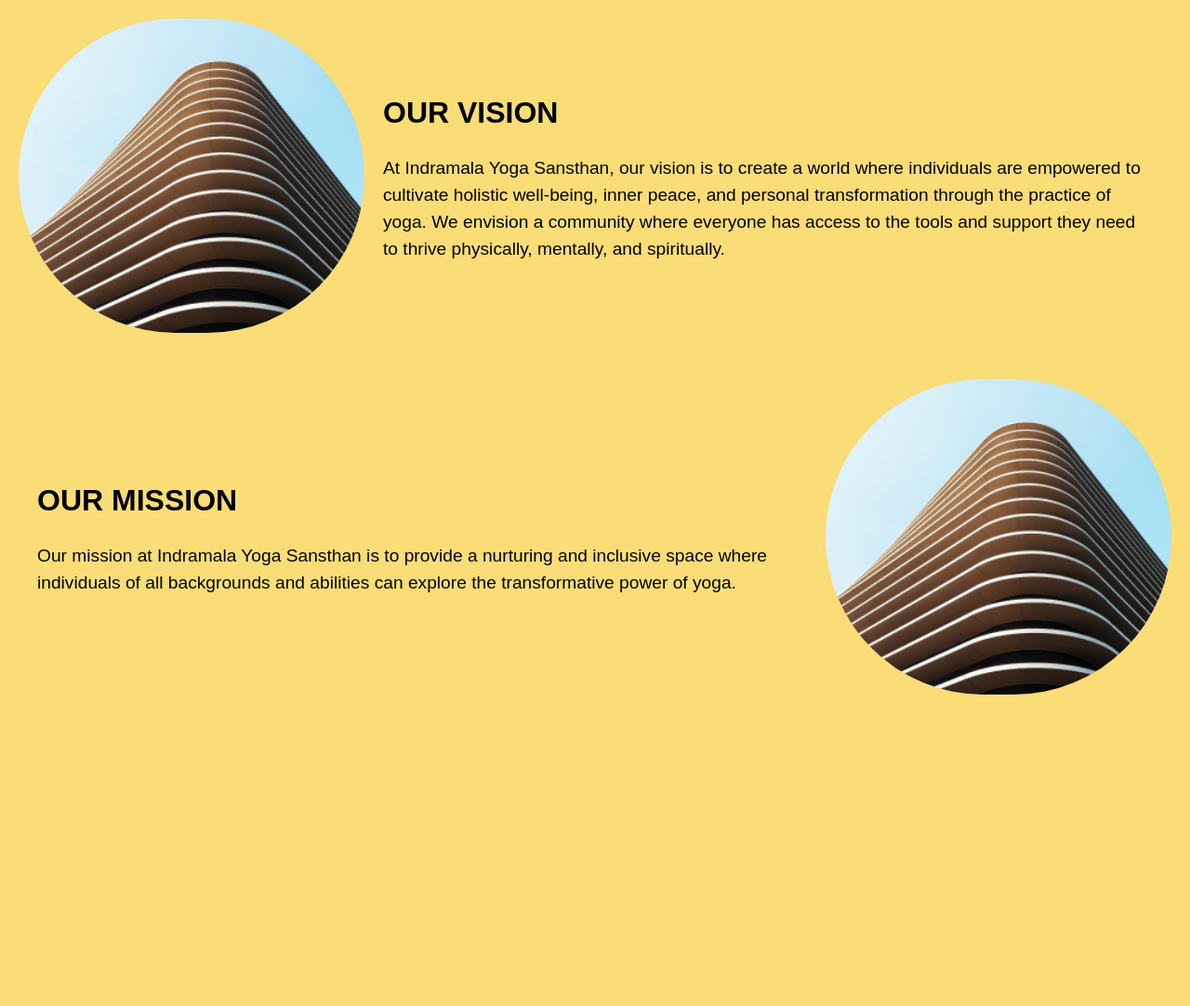
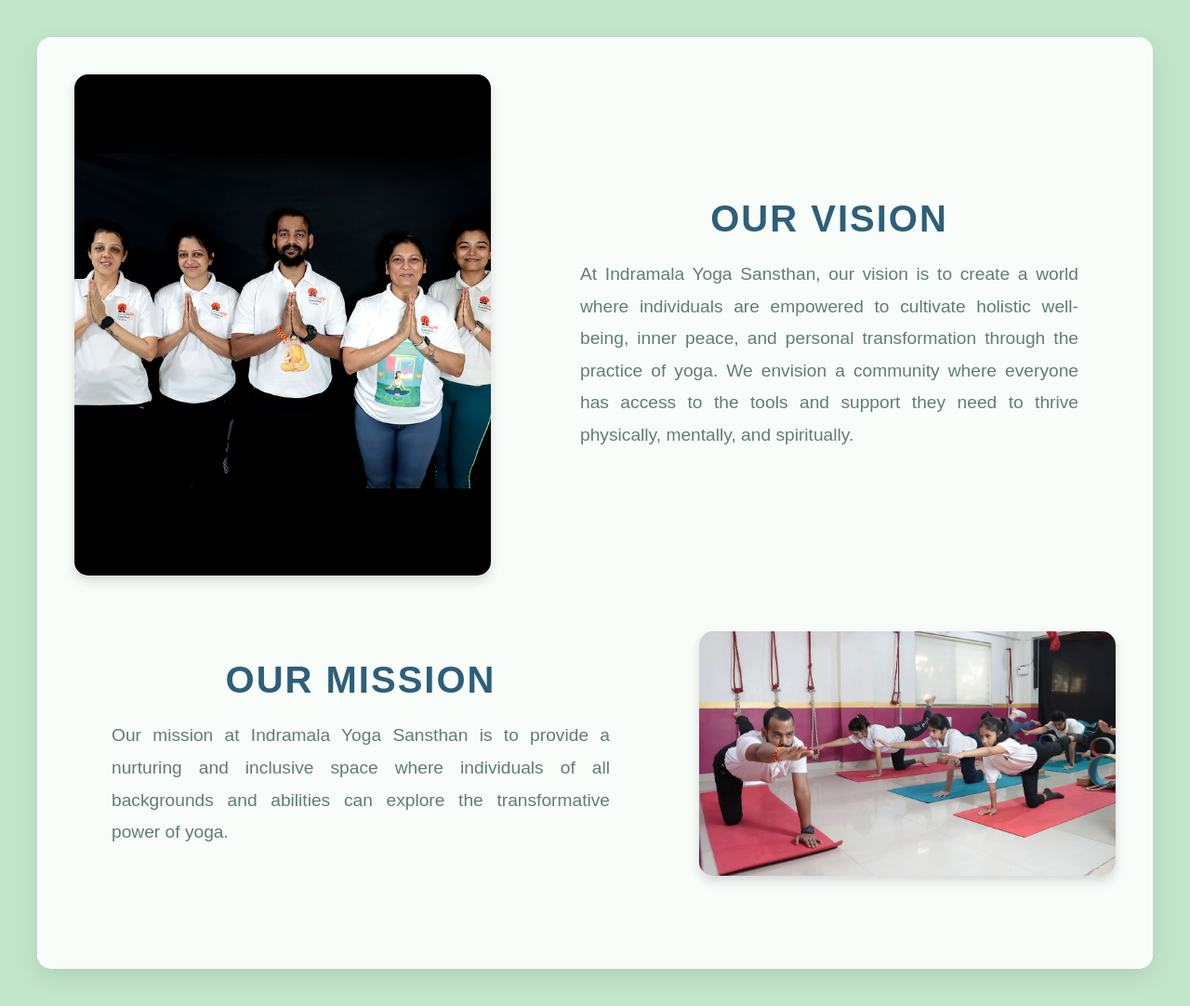
Before and after one commit to erratus/Yogaws, a Flask app: page /vision in a window 1280 px wide. Shown: the whole page at 93% size. Before the commit the page ends 747 px from the top, so only its background shows below. Run offline with Flask 3, Linux system fonts and the light colour scheme.

Commit message:
saving my changes

```diff
--- a/main.py
+++ b/main.py
@@ -164,9 +164,10 @@ def success():
 def gallery():
     return render_template('gallery.html')
 
-@app.route('/vision')
+@app.route('/vision', methods=['GET'])
 def vision():
     return render_template('visionNmission.html')
+
 
 @app.route('/admin')
 def admin():
--- a/templates/index.html
+++ b/templates/index.html
@@ -1,4 +1,4 @@
-<!DOCTYPE html>
+!<!DOCTYPE html>
 <html lang="en">
     <head>
         <meta charset="UTF-8">
@@ -22,7 +22,7 @@
                     <li class="dropdown">
                         <a href="#" class="dropbtn">About Us</a>
                         <div class="dropdown-content">
-                            <a href="{{ url_for('visionNmission') }}">Our Vision & Mission</a>
+                            <a href="./visionNmission.html">Our Vision & Mission</a><!-- Corrected route -->
                             <a href="#">Our History</a>
                             <a href="#gohere">Meet Our Team</a>
                         </div>
@@ -31,6 +31,7 @@
                 <button class="join-button" id="openModal">register/login</button>
             </header>
         </nav>
+
     <section class="hero">
             <div class="container hero-content">
                 <div class="hero-images">
--- a/templates/visionNmission.html
+++ b/templates/visionNmission.html
@@ -1,5 +1,6 @@
 <!DOCTYPE html>
 <html lang="en">
+
 <head>
     <meta charset="UTF-8">
     <meta name="viewport" content="width=device-width, initial-scale=1.0">
@@ -12,59 +13,135 @@
         }
 
         body {
-            font-family: Arial, sans-serif;
-            line-height: 1.6;
-            padding: 20px;
-            background-color: #fadd77;
+            font-family: 'Poppins', sans-serif;
+            background-color: #c3e6cb; /* Theme color background */
+            color: #333;
+            display: flex;
+            justify-content: center;
+            align-items: center;
+            min-height: 100vh;
+            padding: 40px 20px;
+        }
+
+        .container {
+            max-width: 1200px;
+            width: 100%;
+            background-color: rgba(255, 255, 255, 0.9);
+            border-radius: 15px;
+            padding: 40px;
+            box-shadow: 0 8px 24px rgba(0, 0, 0, 0.1);
+            backdrop-filter: blur(10px); /* Soft blur effect */
+            transform: scale(0.95);
+            animation: fadeIn 1.2s ease forwards;
+        }
+
+        @keyframes fadeIn {
+            0% {
+                opacity: 0;
+                transform: scale(0.95);
+            }
+            100% {
+                opacity: 1;
+                transform: scale(1);
+            }
         }
 
         .section {
             display: flex;
             align-items: center;
+            justify-content: space-between;
             margin-bottom: 50px;
+            opacity: 0;
+            animation: slideIn 1s ease forwards;
         }
 
         .section:nth-child(odd) {
             flex-direction: row-reverse;
         }
 
+        @keyframes slideIn {
+            0% {
+                opacity: 0;
+                transform: translateY(30px);
+            }
+            100% {
+                opacity: 1;
+                transform: translateY(0);
+            }
+        }
+
         .section img {
-            width: 30%;
+            width: 40%;
             height: auto;
-            border-radius: 255px;
+            border-radius: 15px;
+            box-shadow: 0 6px 12px rgba(0, 0, 0, 0.15);
+            transition: transform 0.3s ease, box-shadow 0.3s ease;
+        }
+
+        .section img:hover {
+            transform: scale(1.05); /* Zoom on image hover */
+            box-shadow: 0 8px 16px rgba(0, 0, 0, 0.2);
         }
 
         .section div {
-            width: 70%;
-            padding: 20px;
+            width: 55%;
+            padding: 40px;
+            animation-delay: 0.3s; /* Delay to create staggered animations */
         }
 
         h1 {
-            font-size: 2rem;
+            font-size: 2.5rem;
             margin-bottom: 20px;
+            color: #2d5f7a; /* Darker shade for headings */
+            text-transform: uppercase;
+            letter-spacing: 2px;
+            text-align: center;
         }
 
         p {
             font-size: 1.2rem;
-            line-height: 1.5;
+            line-height: 1.8;
+            color: #5f7f6e; /* Softer color for body text */
+            text-align: justify;
+        }
+
+        /* Responsive adjustments */
+        @media (max-width: 768px) {
+            .section {
+                flex-direction: column;
+                text-align: center;
+            }
+
+            .section div, .section img {
+                width: 100%;
+                padding: 20px 0;
+            }
+
+            h1 {
+                font-size: 2rem;
+            }
         }
     </style>
 </head>
+
 <body>
-    <div class="section vision">
-        <div>
-            <h1>OUR VISION</h1>
-            <p>At Indramala Yoga Sansthan, our vision is to create a world where individuals are empowered to cultivate holistic well-being, inner peace, and personal transformation through the practice of yoga. We envision a community where everyone has access to the tools and support they need to thrive physically, mentally, and spiritually.</p>
+    <div class="container">
+        <div class="section vision">
+            <div>
+                <h1>Our Vision</h1>
+                <p>At Indramala Yoga Sansthan, our vision is to create a world where individuals are empowered to cultivate holistic well-being, inner peace, and personal transformation through the practice of yoga. We envision a community where everyone has access to the tools and support they need to thrive physically, mentally, and spiritually.</p>
+            </div>
+            <img src="/static/assets/grp.webp" alt="Vision Image">
         </div>
-        <img src="/static/assets/placeholder.webp" alt="Vision Image">
-    </div>
 
-    <div class="section mission">
-        <div>
-            <h1>OUR MISSION</h1>
-            <p>Our mission at Indramala Yoga Sansthan is to provide a nurturing and inclusive space where individuals of all backgrounds and abilities can explore the transformative power of yoga.</p>
+        <div class="section mission">
+            <div>
+                <h1>Our Mission</h1>
+                <p>Our mission at Indramala Yoga Sansthan is to provide a nurturing and inclusive space where individuals of all backgrounds and abilities can explore the transformative power of yoga.</p>
+            </div>
+            <img src="/static/assets/mainbg.webp" alt="Mission Image">
         </div>
-        <img src="/static/assets/placeholder.webp" alt="Mission Image">
     </div>
 </body>
+
 </html>
```
Also changed, not shown: static/styles/carousel.css (+5 -4 lines), static/styles/footer.css (+5 -2 lines), static/styles/style.css (+23 -23 lines).
